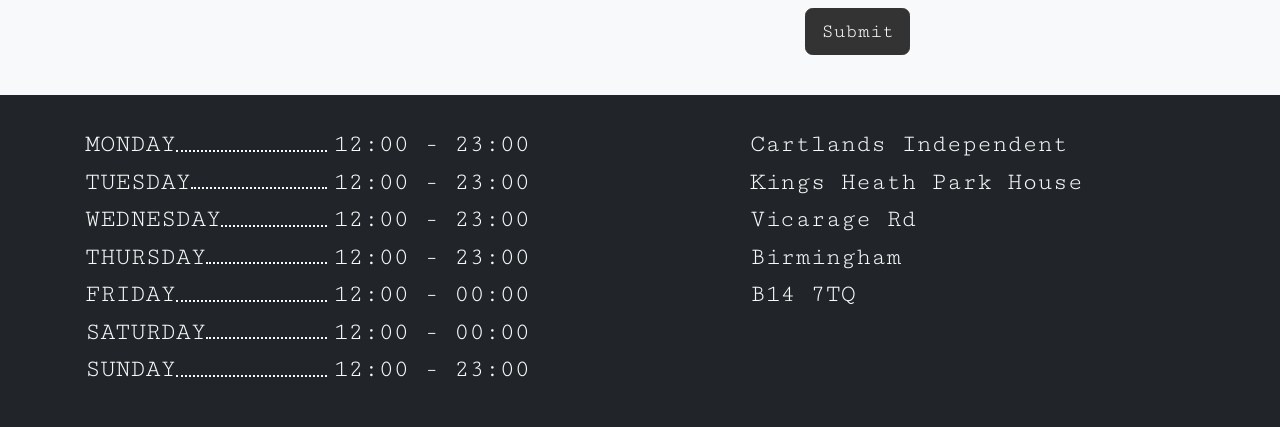
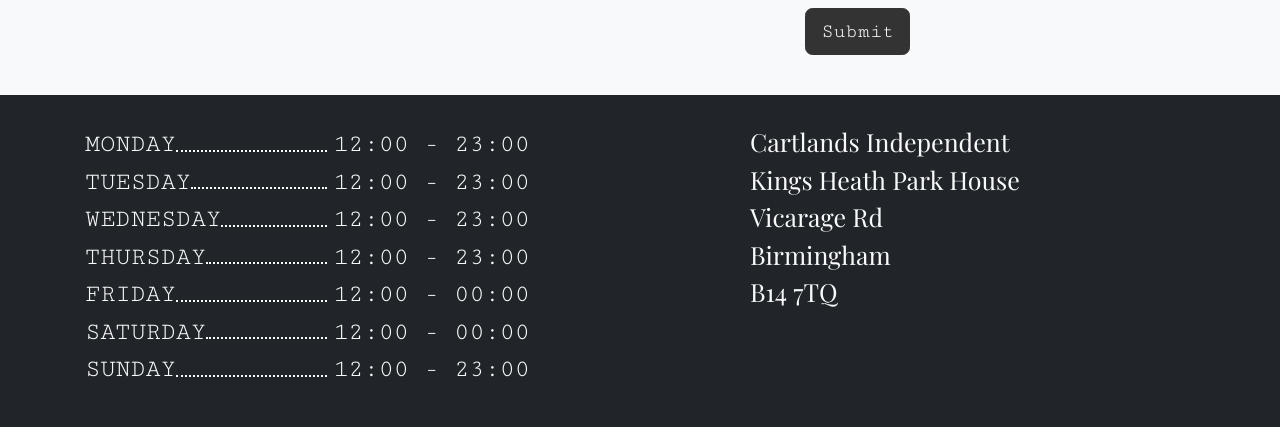
Before and after one commit to DeanParkin/cartlands, a Next.js app: page / in a window 1280 px wide. Shown: the part 1223-1650 px from the top of the page. Built offline with nearby package versions, Linux system fonts and the light colour scheme.

Commit message:
minor update

```diff
--- a/components/Footer.js
+++ b/components/Footer.js
@@ -99,7 +99,7 @@
             <div className="col-md-2 p-3"></div>
 
             {/* <div className="col-md-4 address-container"> */}
-            <address className="col-md-5 address-container m-0">
+            <address className="col-md-5 playfair-font m-0">
               Cartlands Independent <br />
               Kings Heath Park House <br />
               Vicarage Rd <br />
--- a/styles/custom/_variables.scss
+++ b/styles/custom/_variables.scss
@@ -109,7 +109,7 @@
 // $warning: $yellow !default;
 // $danger: $red !default;
 //$light: #fff; //$gray-100 !default;
-//$dark: #000;
+//$dark: #333;
 
 // // stylelint-enable value-keyword-case
 
```
